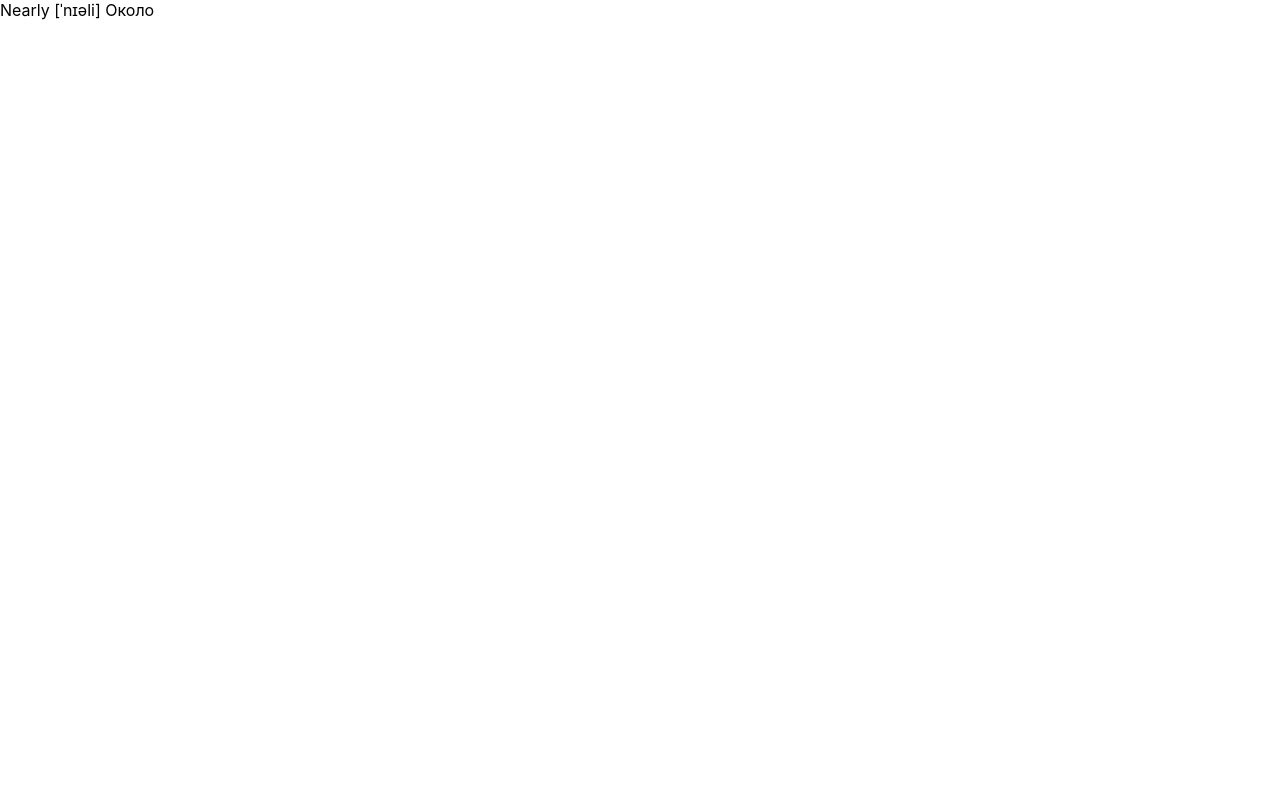
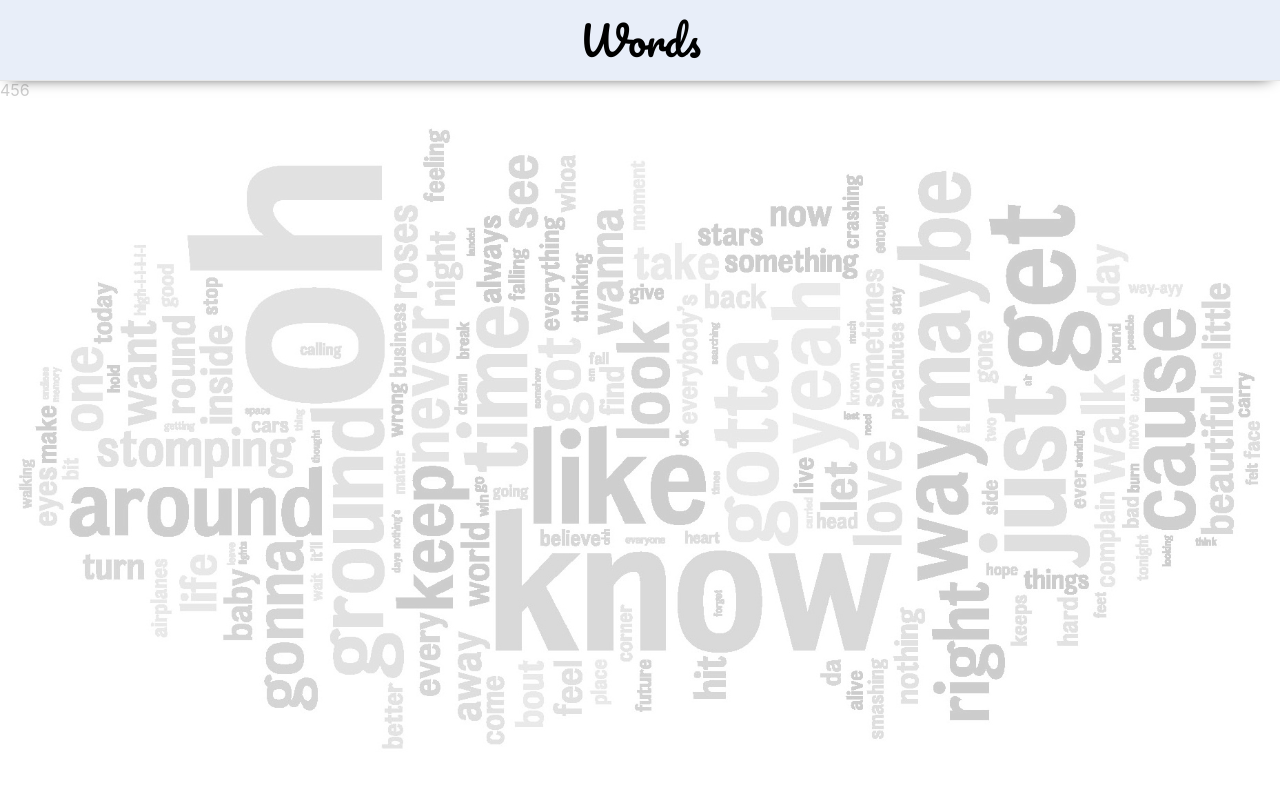
Before and after one commit to OleksandrLi/cards, a React (Create React App) app: page / in a window 1280 px wide. Shown: the top 788 px of the page. Built offline with nearby package versions, Linux system fonts and the light colour scheme.

Commit message:
add layout, update packages

```diff
--- a/public/index.html
+++ b/public/index.html
@@ -10,6 +10,9 @@
       content="Web site created using create-react-app"
     />
     <title>Cards</title>
+    <link rel="preconnect" href="https://fonts.googleapis.com">
+    <link rel="preconnect" href="https://fonts.gstatic.com" crossorigin>
+    <link href="https://fonts.googleapis.com/css2?family=Pacifico&display=swap" rel="stylesheet">
   </head>
   <body>
     <noscript>You need to enable JavaScript to run this app.</noscript>
--- a/src/index.tsx
+++ b/src/index.tsx
@@ -1,9 +1,10 @@
 import "./index.css";
 import React from "react";
 import ReactDOM from "react-dom";
+import Routes from "./routes";
 
 const App: React.FC = () => {
-  return <div>Nearly [ˈnɪəli] Около</div>;
+  return <Routes />;
 };
 
 ReactDOM.render(<App />, document.getElementById("root"));
--- /dev/null
+++ b/src/routes/index.tsx
@@ -0,0 +1,15 @@
+import React from "react";
+import ErrorsBoundary from "../shared/errors/ErrorsBoundary";
+import Layout from "../shared/layout";
+
+const Routes = () => {
+  return (
+    <Layout>
+      <ErrorsBoundary>
+        <div>456</div>
+      </ErrorsBoundary>
+    </Layout>
+  );
+};
+
+export default Routes;
--- /dev/null
+++ b/src/shared/errors/ErrorsBoundary.tsx
@@ -0,0 +1,34 @@
+import React, { Component, ErrorInfo, ReactNode } from "react";
+
+interface Props {
+  children?: ReactNode;
+}
+
+interface State {
+  hasError: boolean;
+}
+
+class ErrorsBoundary extends Component<Props, State> {
+  public state: State = {
+    hasError: false,
+  };
+
+  public static getDerivedStateFromError(_: Error): State {
+    // Update state so the next render will show the fallback UI.
+    return { hasError: true };
+  }
+
+  public componentDidCatch(error: Error, errorInfo: ErrorInfo) {
+    console.error("Uncaught error:", error, errorInfo);
+  }
+
+  public render() {
+    if (this.state.hasError) {
+      return <h1>Sorry.. there was an error</h1>;
+    }
+
+    return this.props.children;
+  }
+}
+
+export default ErrorsBoundary;
--- /dev/null
+++ b/src/shared/footer/styles.ts
@@ -0,0 +1,13 @@
+import styled from "styled-components";
+
+export const FooterContainer = styled.header`
+  position: fixed;
+  height: 100%;
+  width: 100%;
+  padding: 20px;
+  background-color: #ffffff;
+  border-bottom: 1px solid gray;
+  display: flex;
+  justify-content: center;
+  align-items: center;
+`;
--- /dev/null
+++ b/src/shared/header/index.tsx
@@ -0,0 +1,12 @@
+import React from "react";
+import { HeaderContainer, HeaderTitle } from "./styles";
+
+const Header: React.FC = () => {
+  return (
+    <HeaderContainer>
+      <HeaderTitle>Words</HeaderTitle>
+    </HeaderContainer>
+  );
+};
+
+export default Header;
--- /dev/null
+++ b/src/shared/header/styles.ts
@@ -0,0 +1,20 @@
+import styled from "styled-components";
+
+export const HeaderContainer = styled.header`
+  position: fixed;
+  height: 80px;
+  width: 100%;
+  background-color: #e8eef9;
+  display: flex;
+  justify-content: center;
+  align-items: center;
+  border-bottom: 1px solid #e6e6e6;
+  box-shadow: rgb(0, 0, 0) 0 5px 15px -10px;
+  z-index: 10;
+`;
+
+export const HeaderTitle = styled.h1`
+  font-size: 40px;
+  font-weight: 400;
+  font-family: "Pacifico", cursive;
+`;
--- /dev/null
+++ b/src/shared/layout/index.tsx
@@ -0,0 +1,18 @@
+import React from "react";
+import Header from "../header";
+import { LayoutContainer, MainContainer } from "./styles";
+
+type Props = {
+  children: React.ReactNode;
+};
+
+const Layout: React.FC<Props> = ({ children }) => {
+  return (
+    <LayoutContainer>
+      <Header />
+      <MainContainer>{children}</MainContainer>
+    </LayoutContainer>
+  );
+};
+
+export default Layout;
--- /dev/null
+++ b/src/shared/layout/styles.ts
@@ -0,0 +1,23 @@
+import styled from "styled-components";
+// @ts-ignore
+import mainBackground from "../../assets/img/main-background.jpg";
+
+export const LayoutContainer = styled.div`
+  width: 100%;
+  height: 100%;
+  min-height: 100vh;
+  display: flex;
+  flex-direction: column;
+`;
+
+export const MainContainer = styled.main`
+  width: 100%;
+  height: 100%;
+  min-height: calc(100vh - 80px);
+  margin-top: 80px;
+  background-image: url(${mainBackground});
+  background-position: center center;
+  background-size: contain;
+  background-repeat: no-repeat;
+  filter: opacity(0.2);
+`;
```
Also changed, not shown: package.json (+9 -9 lines), src/shared/footer/index.tsx (added, +8 -0 lines), src/assets/img/main-background.jpg (added), 1 other file (tests, documents, lock files or other folders).
